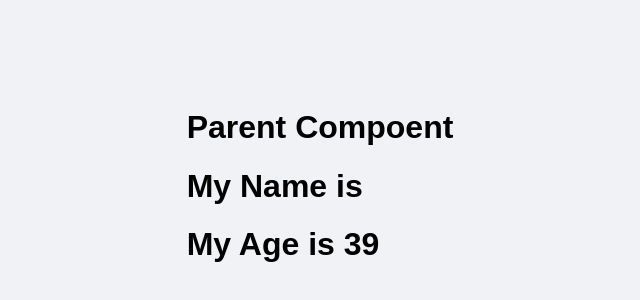
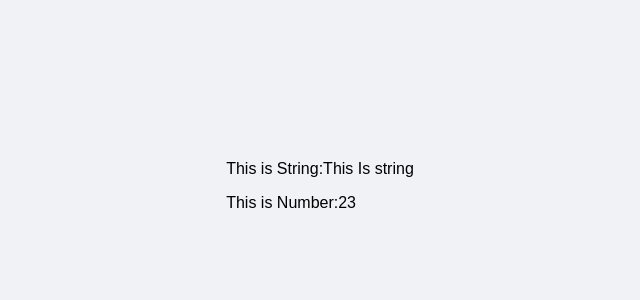
Before and after one commit to alokuidev/shortcircuitevaluation, a React (Create React App) app: page / in a window 1280 px wide. Shown: the part 214-514 px from the top of the page, without its empty margins (320-960 px from the left). Built offline with nearby package versions, Linux system fonts and the light colour scheme.

Commit message:
context api practice

```diff
--- a/src/App.js
+++ b/src/App.js
@@ -1,10 +1,15 @@
 // import Counter from "./hooks/ComponentUSeState/Counter";
 // import State from "./State";
+/*use it together
+ import { BiodataProvider } from "./hooks/ContextAPI/Createcompoent";
+ import Home from "./hooks/ContextAPI/Home";
+*/
+// import Propdrilling from "./hooks/ComponentUseRef/Propdrilling";
 
-import { BiodataProvider } from "./hooks/ContextAPI/Createcompoent";
-import Home from "./hooks/ContextAPI/Home";
+import { Provider } from "./hooks/CreateContext2/Provider";
+import { Receiver } from "./hooks/CreateContext2/Receiver";
 
-// import Propdrilling from "./hooks/ComponentUseRef/Propdrilling";
+
 
 // import RefFun from "./hooks/ComponentUseRef/ForwardrefParent";
 
@@ -47,9 +52,15 @@ function App() {
         {/* <Useref/> */}
         {/* <RefFun/> */}
         {/* <Propdrilling/> */}
-        <BiodataProvider>
+        {/* <BiodataProvider>
             <Home/>
-        </BiodataProvider>
+        </BiodataProvider>  */}
+
+        <Provider>
+              <Receiver/>
+        </Provider>
+
+
 
     </>
   );
--- /dev/null
+++ b/src/hooks/CreateContext2/Provider.jsx
@@ -0,0 +1,14 @@
+import { createContext } from "react"
+
+export const ConstProvider = createContext();
+
+export const Provider = ({children}) => {
+ const sendNumber = 23;
+ const sendString = "This Is string";
+
+ return(
+    <ConstProvider.Provider value={{sendNumber, sendString}}>
+        {children}
+    </ConstProvider.Provider>
+ )
+}
--- /dev/null
+++ b/src/hooks/CreateContext2/Receiver.jsx
@@ -0,0 +1,12 @@
+import { useContext } from "react"
+import { ConstProvider } from "./Provider"
+
+export const Receiver = () =>{
+    const{sendNumber, sendString} = useContext(ConstProvider)
+    return(
+        <>
+            <p>This is String:{sendString}</p>
+            <p>This is Number:{sendNumber}</p>
+        </>
+    )
+}
```
